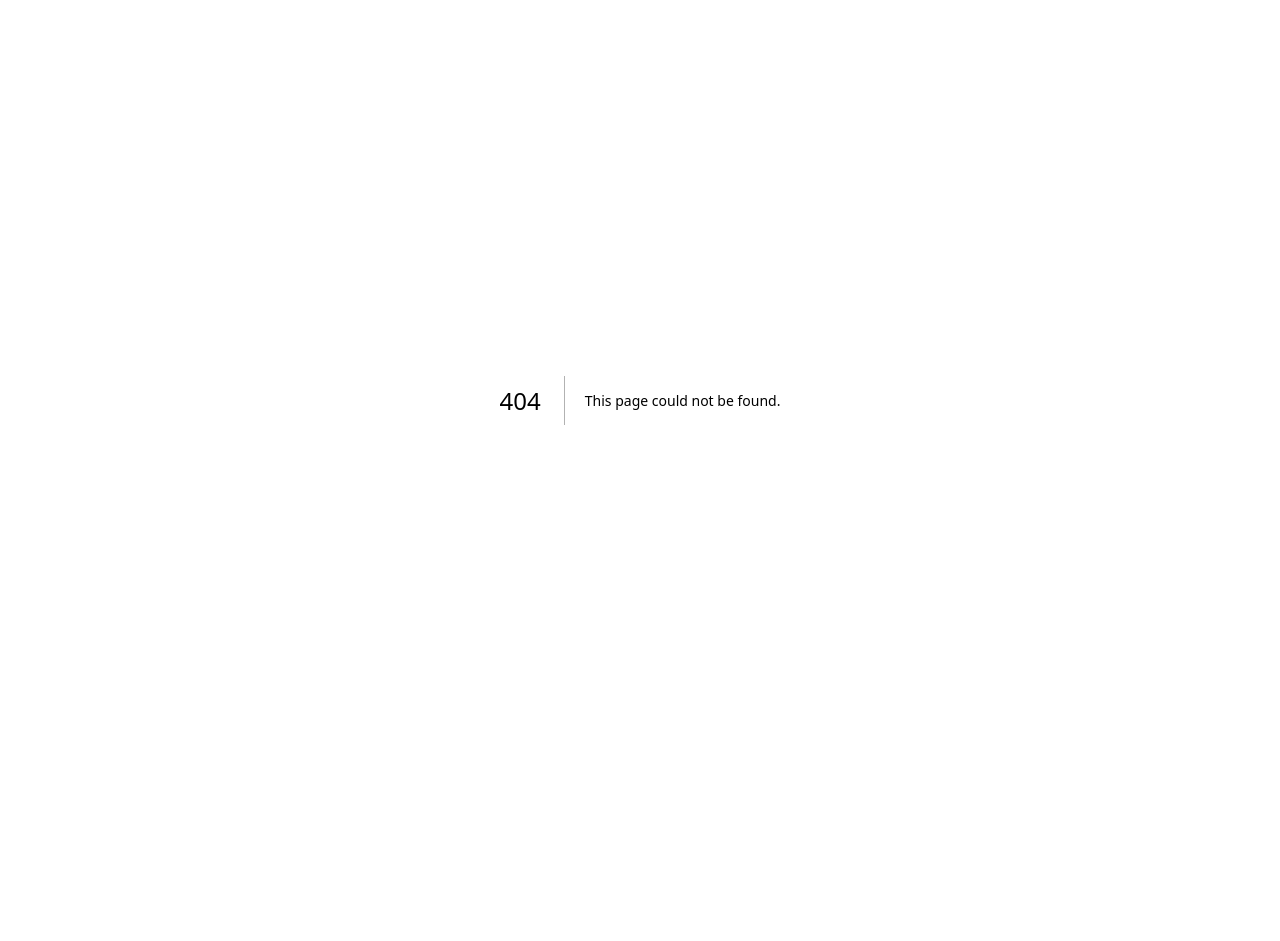
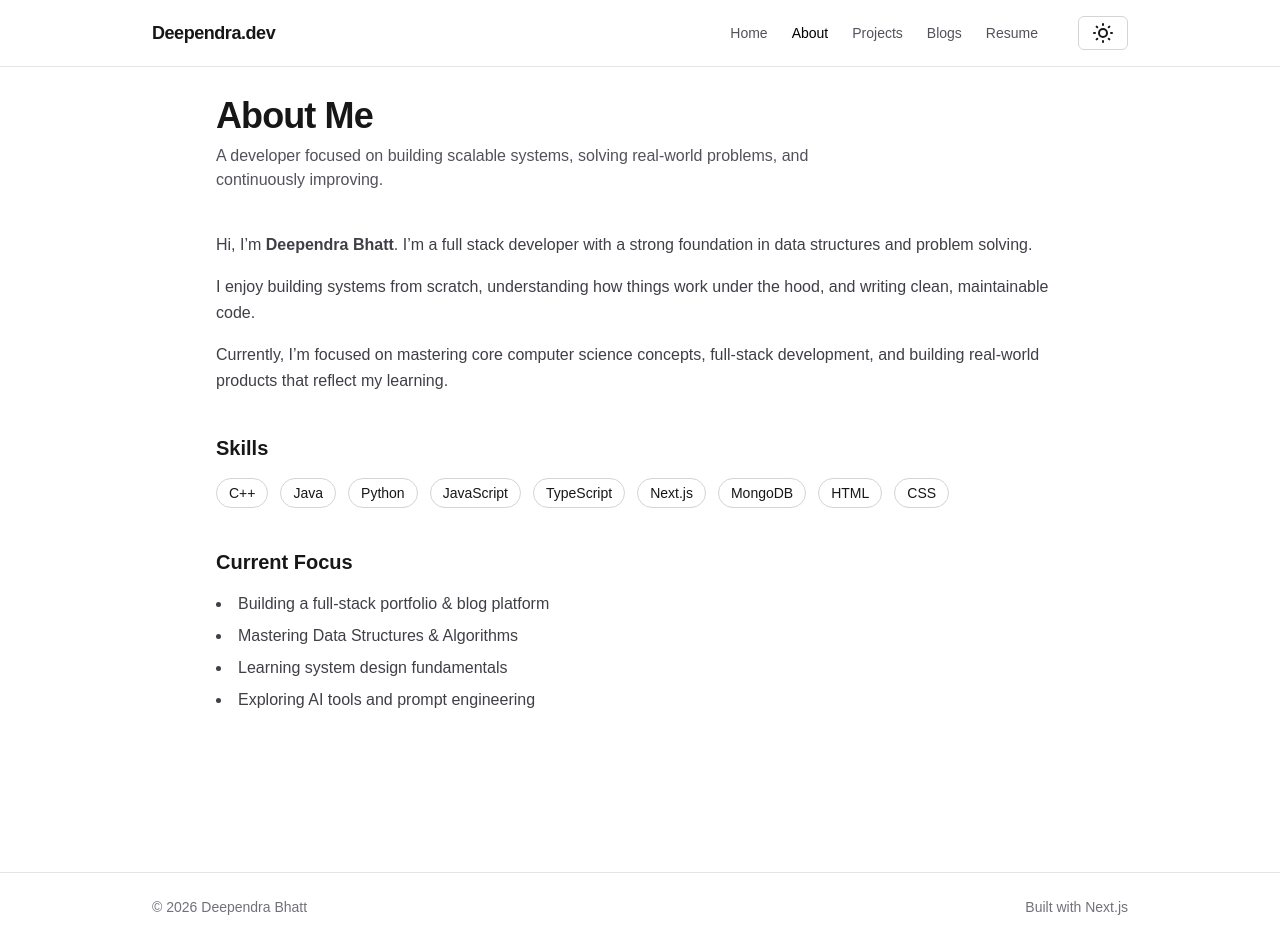
Before and after one commit to Deependra-Bhatt/portfolio-blog, a Next.js app: page /about in a window 1280 px wide. Before the commit this address had no page. Before the commit the page ends 800 px from the top, so only its background shows below. Built offline with nearby package versions, Linux system fonts and the light colour scheme.

Commit message:
Theme Toggle and About Page

```diff
--- a/package.json
+++ b/package.json
@@ -9,6 +9,7 @@
     "lint": "eslint"
   },
   "dependencies": {
+    "@tabler/icons-react": "^3.41.1",
     "next": "16.2.3",
     "react": "19.2.4",
     "react-dom": "19.2.4"
--- /dev/null
+++ b/src/app/about/page.tsx
@@ -0,0 +1,74 @@
+export default function AboutPage() {
+  return (
+    <section className="space-y-10">
+      {/* Heading */}
+      <div>
+        <h1 className="text-3xl md:text-4xl font-bold tracking-tight">
+          About Me
+        </h1>
+        <p className="text-zinc-600 dark:text-zinc-400 mt-2 max-w-2xl">
+          A developer focused on building scalable systems, solving real-world
+          problems, and continuously improving.
+        </p>
+      </div>
+
+      {/* Intro */}
+      <div className="space-y-4 text-zinc-700 dark:text-zinc-300 leading-relaxed">
+        <p>
+          Hi, I’m <span className="font-semibold">Deependra Bhatt</span>. I’m a
+          full stack developer with a strong foundation in data structures and
+          problem solving.
+        </p>
+
+        <p>
+          I enjoy building systems from scratch, understanding how things work
+          under the hood, and writing clean, maintainable code.
+        </p>
+
+        <p>
+          Currently, I’m focused on mastering core computer science concepts,
+          full-stack development, and building real-world products that reflect
+          my learning.
+        </p>
+      </div>
+
+      {/* Skills */}
+      <div>
+        <h2 className="text-xl font-semibold mb-4">Skills</h2>
+
+        <div className="flex flex-wrap gap-3">
+          {[
+            "C++",
+            "Java",
+            "Python",
+            "JavaScript",
+            "TypeScript",
+            "Next.js",
+            "MongoDB",
+            "HTML",
+            "CSS",
+          ].map((skill) => (
+            <span
+              key={skill}
+              className="px-3 py-1 text-sm rounded-full border border-zinc-300 dark:border-zinc-700"
+            >
+              {skill}
+            </span>
+          ))}
+        </div>
+      </div>
+
+      {/* Current Focus */}
+      <div>
+        <h2 className="text-xl font-semibold mb-4">Current Focus</h2>
+
+        <ul className="list-disc list-inside text-zinc-700 dark:text-zinc-300 space-y-2">
+          <li>Building a full-stack portfolio & blog platform</li>
+          <li>Mastering Data Structures & Algorithms</li>
+          <li>Learning system design fundamentals</li>
+          <li>Exploring AI tools and prompt engineering</li>
+        </ul>
+      </div>
+    </section>
+  );
+}
--- a/src/app/globals.css
+++ b/src/app/globals.css
@@ -1,8 +1,15 @@
 @import "tailwindcss";
+
+@custom-variant dark (&:where(.dark, .dark *));
 
 :root {
   --background: #ffffff;
   --foreground: #171717;
+}
+
+.dark {
+  --background: #0a0a0a;
+  --foreground: #ededed;
 }
 
 @theme inline {
@@ -12,19 +19,10 @@
   --font-mono: var(--font-geist-mono);
 }
 
-@media (prefers-color-scheme: dark) {
-  :root {
-    --background: #0a0a0a;
-    --foreground: #ededed;
-  }
-}
-
 body {
   background: var(--background);
   color: var(--foreground);
   font-family: Arial, Helvetica, system-ui, sans-serif;
 }
 
-/* @tailwind base; */
-/* @tailwind components; */
 @tailwind utilities;
--- a/src/app/layout.tsx
+++ b/src/app/layout.tsx
@@ -1,6 +1,8 @@
 import type { Metadata } from "next";
 import { Geist, Geist_Mono } from "next/font/google";
 import "./globals.css";
+import Navbar from "@/components/Navbar";
+import Footer from "@/components/Footer";
 
 const geistSans = Geist({
   variable: "--font-geist-sans",
@@ -13,21 +15,22 @@
 });
 
 export const metadata: Metadata = {
-  title: "Create Next App",
-  description: "Generated by create next app",
+  title: "Portfolio",
+  description: "Created by Deependra using Next",
 };
 
 export default function RootLayout({
   children,
-}: Readonly<{
+}: {
   children: React.ReactNode;
-}>) {
+}) {
   return (
-    <html
-      lang="en"
-      className={`${geistSans.variable} ${geistMono.variable} h-full antialiased`}
-    >
-      <body className="min-h-full flex flex-col">{children}</body>
+    <html lang="en" className="scroll-smooth" suppressHydrationWarning>
+      <body className="antialiased bg-white dark:bg-zinc-950 text-zinc-900 dark:text-zinc-50">
+        <Navbar />
+        <main className="max-w-4xl mx-auto px-6 pt-24 pb-20">{children}</main>
+        <Footer />
+      </body>
     </html>
   );
 }
--- /dev/null
+++ b/src/components/Footer.tsx
@@ -0,0 +1,10 @@
+export default function Footer() {
+  return (
+    <footer className="border-t border-zinc-200 dark:border-zinc-800 mt-20">
+      <div className="max-w-5xl mx-auto px-6 py-6 text-sm text-zinc-500 flex justify-between">
+        <span>© {new Date().getFullYear()} Deependra Bhatt</span>
+        <span>Built with Next.js</span>
+      </div>
+    </footer>
+  );
+}
--- /dev/null
+++ b/src/components/Navbar.tsx
@@ -0,0 +1,66 @@
+"use client";
+
+import Link from "next/link";
+import { usePathname } from "next/navigation";
+import { useTheme } from "@/hooks/useTheme";
+import { IconMoon, IconSun } from "@tabler/icons-react";
+
+const navItems = [
+  { name: "Home", href: "/" },
+  { name: "About", href: "/about" },
+  { name: "Projects", href: "/projects" },
+  { name: "Blogs", href: "/blogs" },
+  { name: "Resume", href: "/resume" },
+];
+
+export default function Navbar() {
+  const pathname = usePathname();
+  const { theme, toggleTheme } = useTheme();
+
+  return (
+    <header className="fixed top-0 left-0 w-full z-50 backdrop-blur border-b border-zinc-200 dark:border-zinc-800 bg-white/70 dark:bg-zinc-950/70">
+      <nav className="max-w-5xl mx-auto px-6 py-4 flex items-center justify-between">
+        {/* Logo */}
+        <Link href="/" className="text-lg font-semibold tracking-tight">
+          Deependra.dev
+        </Link>
+
+        {/* Nav Links */}
+        <div className="hidden md:flex items-center gap-6 text-sm">
+          {navItems.map((item) => {
+            const isActive =
+              item.href === "/"
+                ? pathname === "/"
+                : pathname.startsWith(item.href);
+
+            return (
+              <Link
+                key={item.name}
+                href={item.href}
+                className={`transition-colors ${
+                  isActive
+                    ? "text-black dark:text-white font-medium"
+                    : "text-zinc-600 dark:text-zinc-400 hover:text-black dark:hover:text-white"
+                }`}
+              >
+                {item.name}
+              </Link>
+            );
+          })}
+
+          {/* Theme Toggle */}
+          <button
+            onClick={toggleTheme}
+            className="ml-4 text-sm px-3 py-1 rounded-md border border-zinc-300 dark:border-zinc-700 hover:bg-zinc-100 dark:hover:bg-zinc-800 transition"
+          >
+            {theme === "light" ? (
+              <IconSun />
+            ) : (
+              <IconMoon />
+            )}
+          </button>
+        </div>
+      </nav>
+    </header>
+  );
+}
--- /dev/null
+++ b/src/hooks/useTheme.ts
@@ -0,0 +1,26 @@
+"use client";
+
+import { useEffect, useState } from "react";
+
+export function useTheme() {
+  const [theme, setTheme] = useState<"light" | "dark">("light");
+
+  useEffect(() => {
+    const saved = localStorage.getItem("theme") as "light" | "dark" | null;
+
+    if (saved) {
+      setTheme(saved);
+      document.documentElement.classList.toggle("dark", saved === "dark");
+    }
+  }, []);
+
+  const toggleTheme = () => {
+    const newTheme = theme === "light" ? "dark" : "light";
+
+    setTheme(newTheme);
+    localStorage.setItem("theme", newTheme);
+    document.documentElement.classList.toggle("dark", newTheme === "dark");
+  };
+
+  return { theme, toggleTheme };
+}
--- /dev/null
+++ b/tailwind.config.ts
@@ -0,0 +1,11 @@
+export default {
+  darkMode: "class", // ✅ important
+  content: [
+    "./src/app/**/*.{js,ts,jsx,tsx}",
+    "./src/components/**/*.{js,ts,jsx,tsx}",
+  ],
+  theme: {
+    extend: {},
+  },
+  plugins: [],
+};
```
Also changed, not shown: src/app/blogs/page.tsx (added), src/app/projects/page.tsx (added), src/app/resume/page.tsx (added), 1 other file (tests, documents, lock files or other folders).
